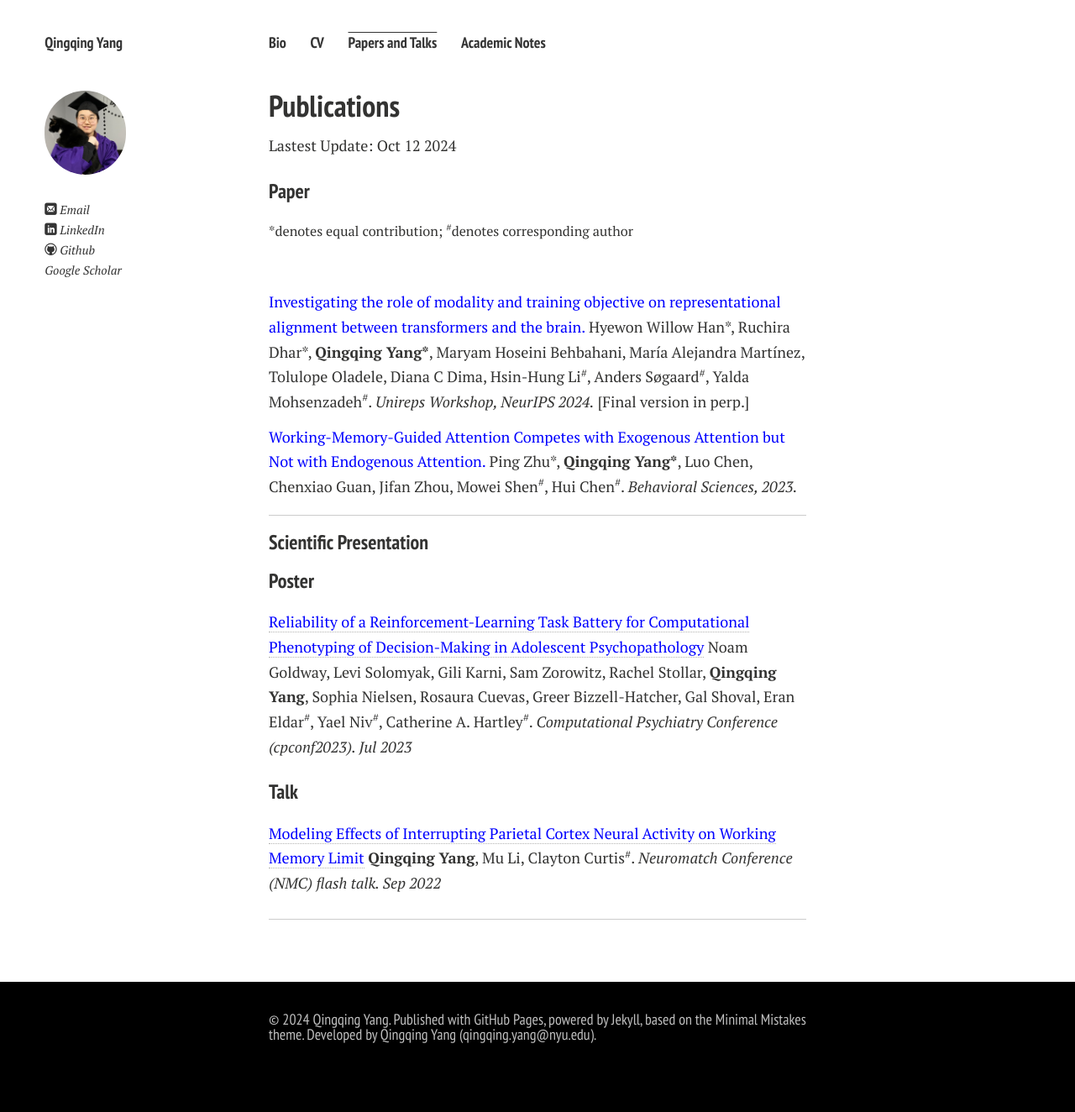
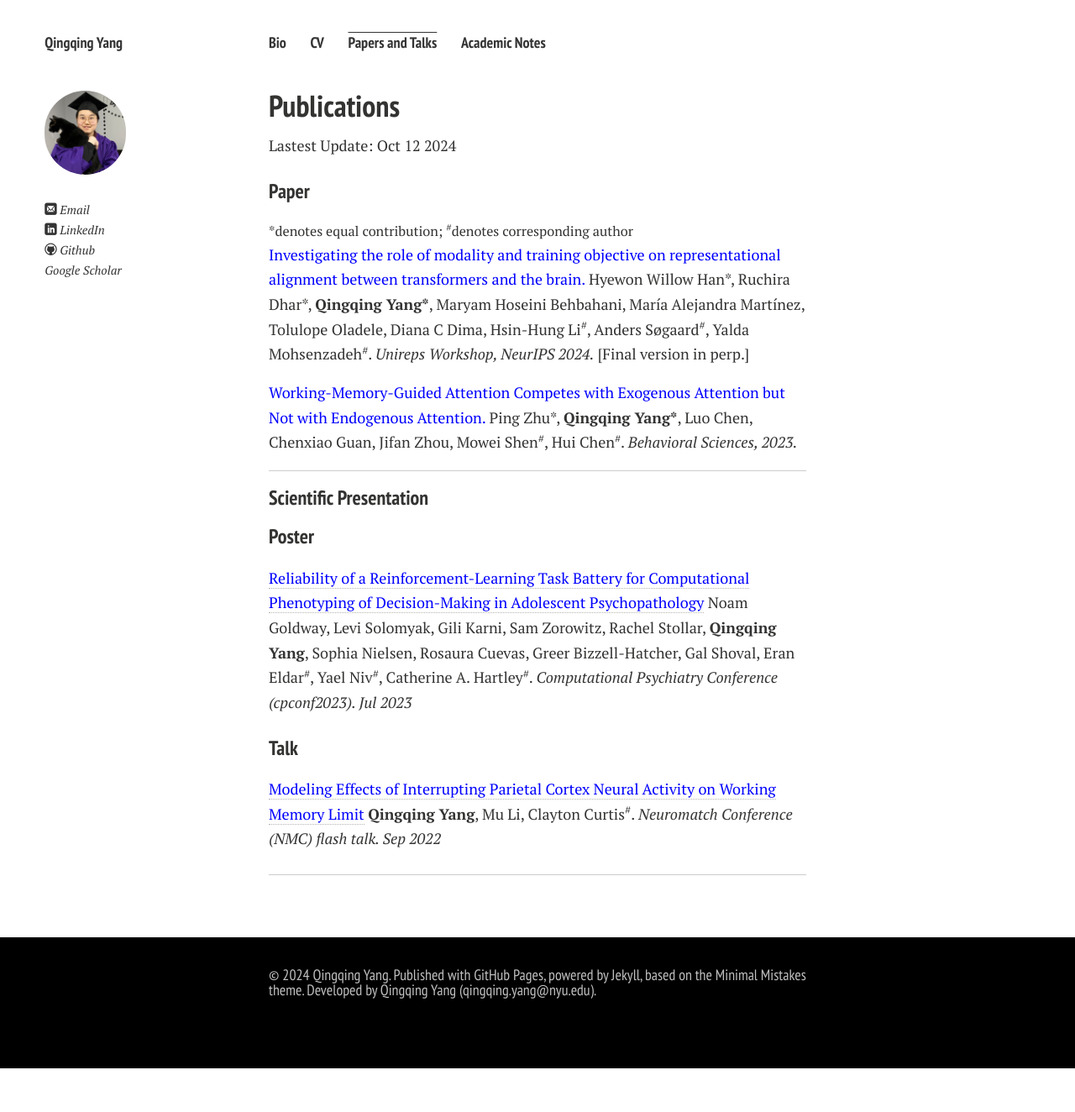
Before and after one commit to Qingqing-Yang-177/Qingqing-Yang-177.github.io, a Jekyll site: the page built from publications.md, in a window 1280 px wide. Shown: the whole page at 84% size. Built offline with Jekyll 4.4.1, drawn with Linux system fonts in a browser that asks for light colours; nearby versions of some CDN libraries; comment, search, counter and statistics services are not loaded; a style sheet for code colours, icons or effects is not loaded; after the commit the page ends 1272 px from its top, so only the background shows below that.

Commit message:
Update publications.md

```diff
--- a/publications.md
+++ b/publications.md
@@ -11,13 +11,13 @@ Lastest Update: Oct 12 2024
 ### Paper
 <div style="margin: 0; font-size: 0.9em;">
   *denotes equal contribution; <sup>#</sup>denotes corresponding author
-</div><br>
+</div>
 
-<div style="margin: 0; margin-bottom: 12px;">
+<div style="margin: 0; margin-bottom: 16px;">
   <span style="color: blue;">Investigating the role of modality and training objective on representational alignment between transformers and the brain.</span> Hyewon Willow Han*, Ruchira Dhar*, <strong>Qingqing Yang*</strong>, Maryam Hoseini Behbahani, María Alejandra Martínez, Tolulope Oladele, Diana C Dima, Hsin-Hung Li<sup>#</sup>, Anders Søgaard<sup>#</sup>, Yalda Mohsenzadeh<sup>#</sup>. <em>Unireps Workshop, NeurIPS 2024.</em> [Final version in perp.]
 </div>
 
-<div style="margin: 0; margin-bottom: 12px;">
+<div style="margin: 0; margin-bottom: 16px;">
   <a href="https://www.mdpi.com/2076-328X/13/5/426" style="color: blue;">Working-Memory-Guided Attention Competes with Exogenous Attention but Not with Endogenous Attention.</a> Ping Zhu*, <strong>Qingqing Yang*</strong>, Luo Chen, Chenxiao Guan, Jifan Zhou, Mowei Shen<sup>#</sup>, Hui Chen<sup>#</sup>. <em>Behavioral Sciences, 2023.</em>
 </div>
 
```
